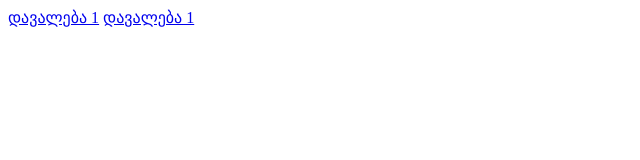
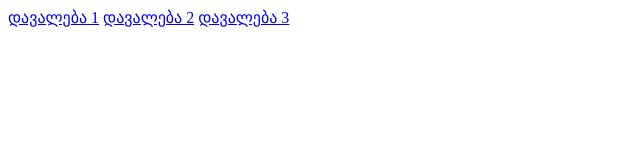
Before and after one commit to elenequshi/Techub-Homeworks, a plain HTML site: page index.html in a window 1280 px wide. Shown: the whole page, without its empty margins (0-640 px from the left). Drawn offline with Linux system fonts and the light colour scheme.

Commit message:
ინდექსის დამატება

```diff
--- a/index.html
+++ b/index.html
@@ -8,6 +8,9 @@
 </head>
 <body>
     <a href="davaleba 1/davaleba1.html">დავალება 1</a>
-    <a href="davaleba 2/davaleba2.html">დავალება 1</a>
+    <a href="davaleba 2/davaleba2.html">დავალება 2</a>
+    <a href="davaleba 3/davaleba3.html">დავალება 3</a>
+
+
 </body>
 </html>
```
